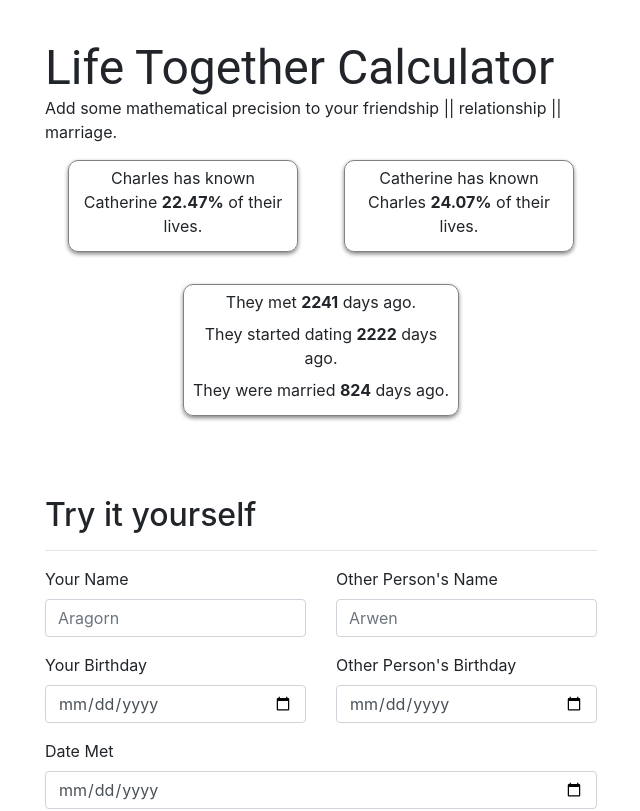
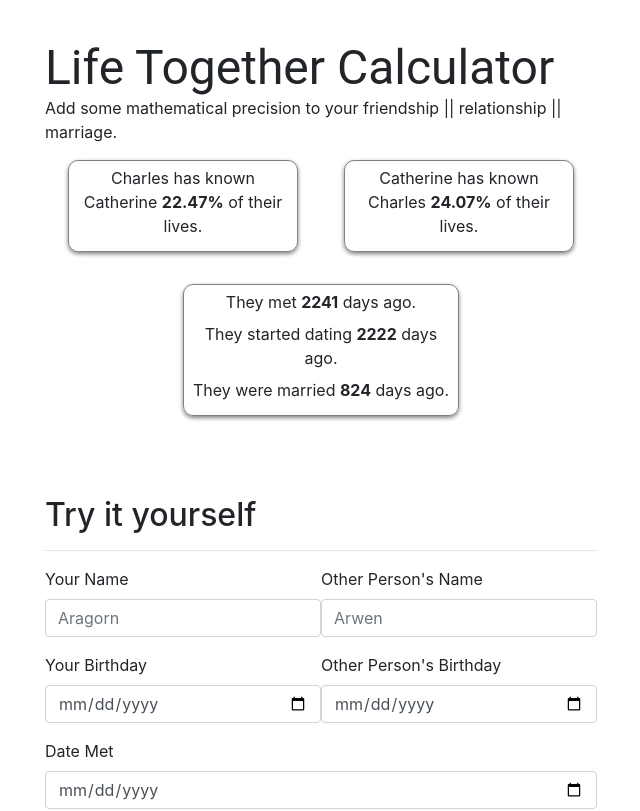
Before and after one commit to cpustejovsky/life-together-calculator, a React (Create React App) app: page / in a window 1280 px wide. Shown: the top 811 px of the page, without its empty margins (319-959 px from the left). Built offline with nearby package versions, Linux system fonts and the light colour scheme.

Commit message:
moving Form to mui and deleted scss

```diff
--- a/src/components/Form.tsx
+++ b/src/components/Form.tsx
@@ -1,13 +1,15 @@
 import React from "react";
-import { Col, Row } from "react-bootstrap";
+import { Grid } from "@material-ui/core";
 import { Formik } from "formik";
 import { DateData } from "../App"
 type Props = {
   onUpdate: (data: DateData) => void
 }
 
+
+
 const Form = (props: Props) => {
-  const {onUpdate} = props
+  const { onUpdate } = props
   let updatedData = {
     yourName: "",
     soName: "",
@@ -38,8 +40,8 @@ const Form = (props: Props) => {
         /* and other goodies */
       }) => (
           <form onSubmit={handleSubmit}>
-          <Row>
-            <Col md={6}>
+            <Grid container>
+              <Grid item md={6}>
                 <div className="form-group">
                   <label htmlFor="">Your Name</label>
                   <input
@@ -52,8 +54,8 @@ const Form = (props: Props) => {
                     placeholder="Aragorn"
                   />
                 </div>
-            </Col>
-            <Col md={6}>
+              </Grid>
+              <Grid item md={6}>
                 <div className="form-group">
                   <label htmlFor="">Other Person's Name</label>
                   <input
@@ -66,10 +68,10 @@ const Form = (props: Props) => {
                     placeholder="Arwen"
                   />
                 </div>
-            </Col>
-          </Row>
-          <Row>
-            <Col md={6}>
+              </Grid>
+            </Grid>
+            <Grid container>
+              <Grid item md={6}>
                 <div className="form-group">
                   <label htmlFor="">Your Birthday</label>
                   <input
@@ -81,8 +83,8 @@ const Form = (props: Props) => {
                     value={values.yourBday}
                   />
                 </div>
-            </Col>
-            <Col md={6}>
+              </Grid>
+              <Grid item md={6}>
                 <div className="form-group">
                   <label htmlFor="">Other Person's Birthday</label>
                   <input
@@ -94,8 +96,8 @@ const Form = (props: Props) => {
                     value={values.soBday}
                   />
                 </div>
-            </Col>
-          </Row>
+              </Grid>
+            </Grid>
             <div className="form-group">
               <label htmlFor="">Date Met</label>
               <input
```
Also changed, not shown: src/App.scss (deleted, +0 -39 lines). Lines whose indentation alone changed are shown as unchanged.
